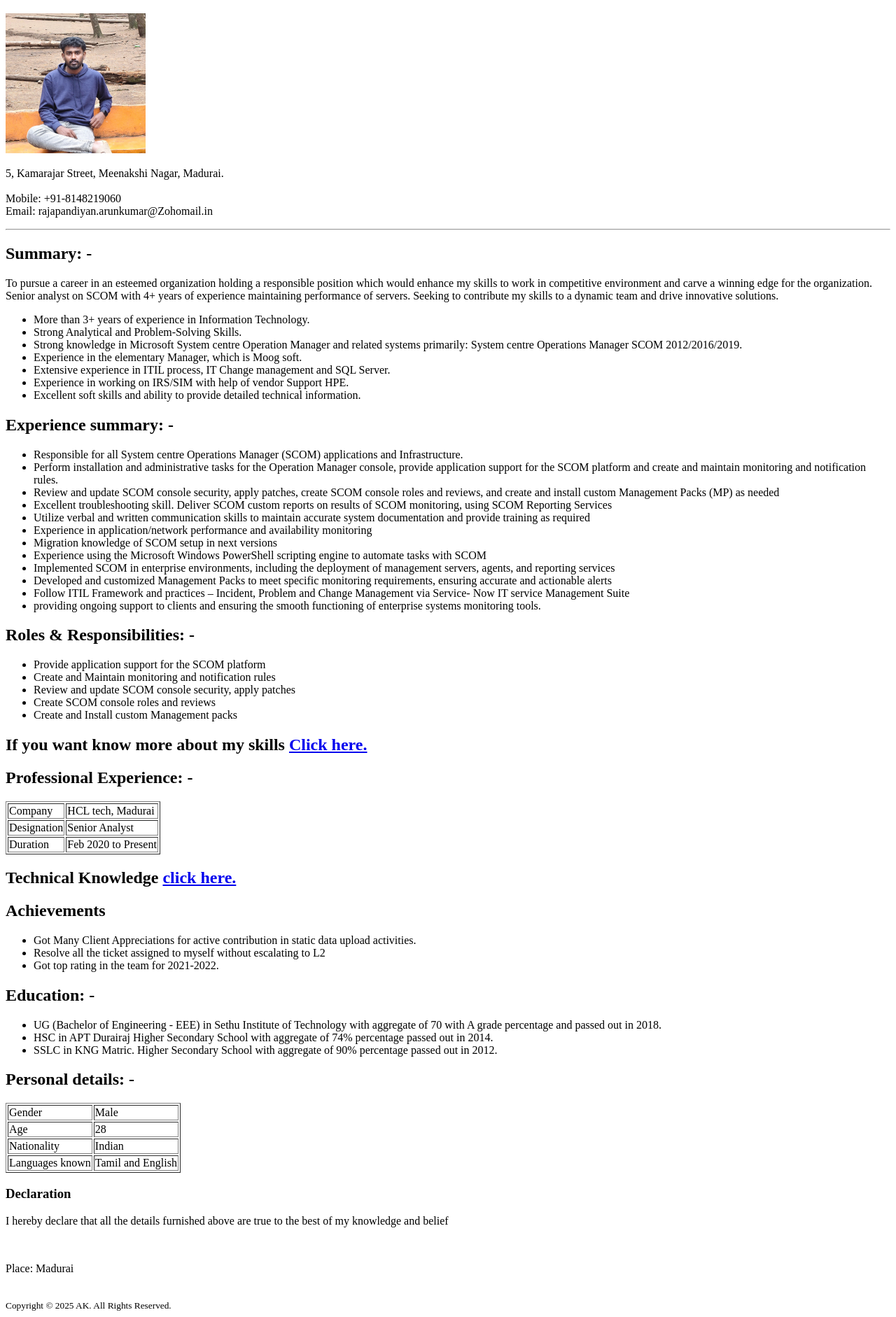
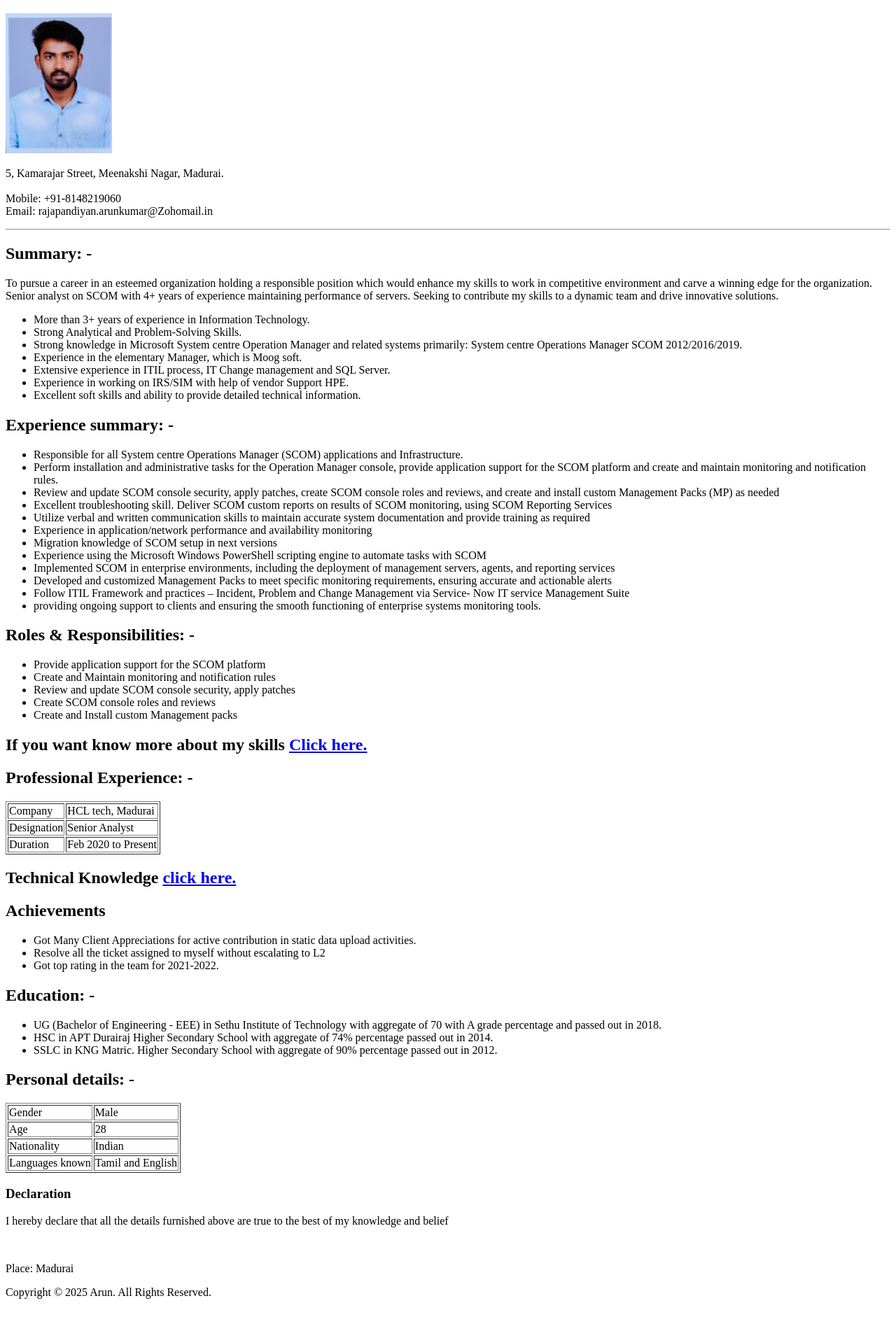
Before and after one commit to Arunkumar81096/revampcourse, a plain HTML site: page index.html in a window 1280 px wide. Shown: the part 61-1943 px from the top of the page at 70% size. Drawn offline with Linux system fonts and the light colour scheme.

Commit message:
Changed DP

```diff
--- a/index.html
+++ b/index.html
@@ -7,7 +7,7 @@
 </head>
 <body>
     <h1>ARUN KUMAR R</h1>
-    <img src="./IMG_20250930_180334_351.webp" alt="Myprofile-photo" height="200"/>
+    <img src="./IMG_20250731_182955.jpg" alt="Myprofile-photo" height="200"/>
     <p>
         5, Kamarajar Street, Meenakshi Nagar, Madurai.<br /><br />
 
@@ -101,13 +101,9 @@ System centre Operations Manager SCOM 2012/2016/2019.</li>
     </table>
     <h3>Declaration</h3>
     <p>I hereby declare that all the details furnished above are true to the best of my knowledge and belief</p> <br />
-    <p>Place: Madurai</p><br />
+    <p>Place: Madurai</p>
     <footer>
-    <small>
-      Copyright © 2025 AK. All Rights Reserved.
-    </small>
-  </footer>
+        <p>Copyright © 2025 Arun. All Rights Reserved.</p>
+    </footer>
 </body>
-
-
 </html>
```
Also changed, not shown: IMG_20250731_182955.jpg (added).
